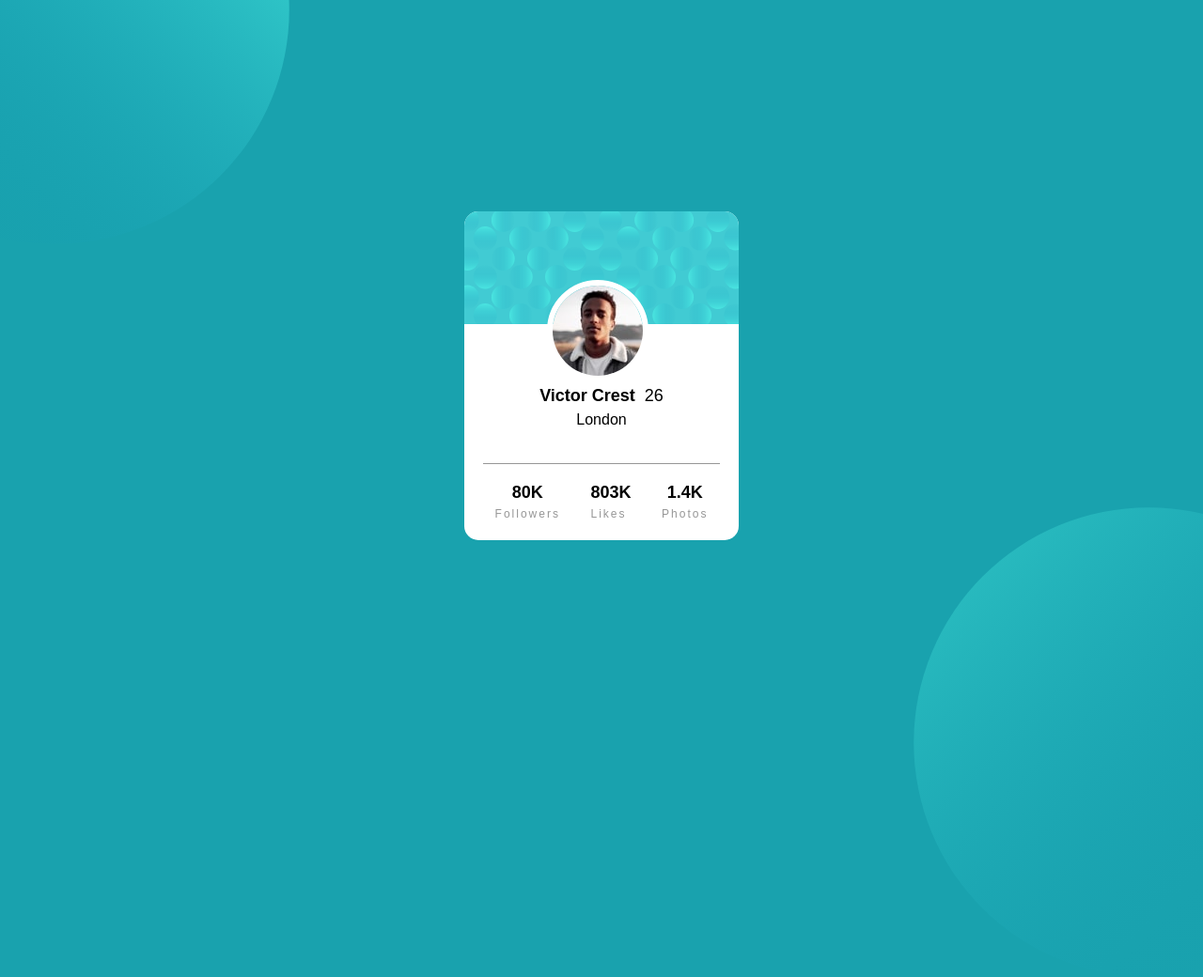
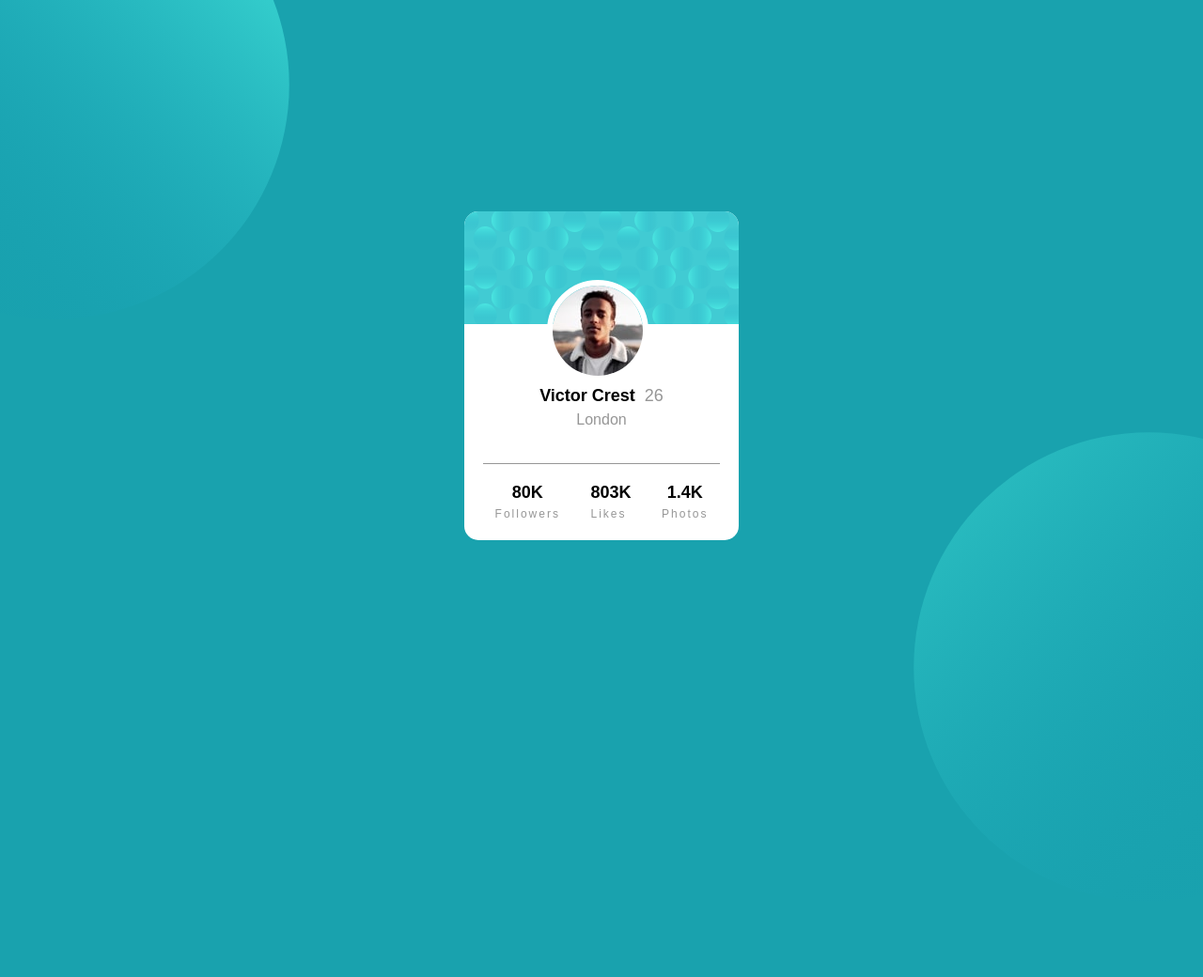
Before and after one commit to abhi-zero/profile-card-component, a plain HTML site: page index.html in a window 1280 px wide. Shown: the top 1040 px of the page at 94% size. After the commit the page ends 960 px from the top, so only its background shows below. Drawn offline with Linux system fonts and the light colour scheme; a web font is replaced by a local one.

Commit message:
update  background

```diff
--- a/index.html
+++ b/index.html
@@ -2,22 +2,27 @@
 <html lang="en">
   <head>
     <meta charset="UTF-8">
-  <meta name="viewport" content="width=device-width, initial-scale=1.0"> <!-- displays site properly based on user's device -->
+    <meta name="viewport" content="width=device-width, initial-scale=1.0">
+    <!-- displays site properly based on user's device -->
 
-  <link rel="icon" type="image/png" sizes="32x32" href="./images/favicon-32x32.png">
+    <link rel="icon" type="image/png" sizes="32x32"
+      href="./images/favicon-32x32.png">
 
     <title>Frontend Mentor | Profile card component</title>
     <link rel="stylesheet" href="./styles/style.css">
 
   </head>
   <body>
-  <img class="top-circle" src="./images/bg-pattern-top.svg" alt="">
-  <img class="bottom-circle" src="./images/bg-pattern-bottom.svg" alt="">
+    <!-- <img class="top-circle" src="./images/bg-pattern-top.svg" alt>
+    <img class="bottom-circle" src="./images/bg-pattern-bottom.svg" alt> -->
+    <div class="top-circle"></div>
+    <div class="bottom-circle"></div>
+
     <main class="profile-card">
-    <img class="top-cover" src="./images/bg-pattern-card.svg" alt="">
+      <img class="top-cover" src="./images/bg-pattern-card.svg" alt>
       <header class="header">
 
-      <img class="profile-img" src="./images/image-victor.jpg" alt="">
+        <img class="profile-img" src="./images/image-victor.jpg" alt>
 
         <h1 class="user-name"> Victor Crest<span class="age">26</span></h1>
         <p class="location">London</p>
--- a/styles/style.css
+++ b/styles/style.css
@@ -126,34 +126,39 @@ h6 {
 
 body {
   height: 100vh;
-  width: 100vw;
+  width: 100%;
+  overflow: hidden;
   display: flex;
   place-content: center;
   position: relative;
   background-color: var(--Dark-cyan);
   font-family: var(--ff);
-  background-image: url(images\bg-pattern-top.svg);
-  overflow: hidden;
 }
 
 
 
-.top-circle {
+ .top-circle {
   width: 31.25rem;  /* 500px */
   height: 31.25rem;     /* 500px */
+  background: url(/images/bg-pattern-top.svg);
+  background-size: contain;
   object-fit: contain;
   position: absolute;
-  top: -30%;
-  left: -15%;
+  top: -40%;
+  left: -50%;
+  /* overflow: hidden; */
 }
 
 .bottom-circle {
   width: 31.25rem;       /* 500px */
   height: 31.25rem;      /* 500px */
+  background: url(/images/bg-pattern-bottom.svg);
+  background-size: contain;
   object-fit: contain;
   position: absolute;
-  bottom: -30%;
-  right: -15%;
+  bottom: -40%;
+  right: -50%;
+  /* overflow: hidden; */
 }
 
 .profile-card {
@@ -211,6 +216,10 @@ body {
 .header .user-name .age {
   margin-left: var(--space-100);
   font-weight: 400;
+  color: var(--Dark-gray);
+}
+.header .location{
+  color: var(--Dark-gray);
 }
 
 
@@ -242,3 +251,32 @@ body {
   color: var(--Dark-gray);
   /* margin-top: -4px; */
 }
+
+
+@media (min-width: 700px){
+  body{
+    overflow:hidden;
+  }
+  .top-circle {
+  width: 31.25rem;  /* 500px */
+  height: 31.25rem;     /* 500px */
+  background: url(/images/bg-pattern-top.svg);
+  background-size: contain;
+  object-fit: contain;
+  position: absolute;
+  top: -20%;
+  left: -15%;
+}
+
+.bottom-circle {
+  width: 31.25rem;       /* 500px */
+  height: 31.25rem;      /* 500px */
+  background: url(/images/bg-pattern-bottom.svg);
+  background-size: contain;
+  object-fit: contain;
+  position: absolute;
+  bottom: -20%;
+  right: -15%;
+
+}
+}
```
Lines whose indentation alone changed are shown as unchanged.
